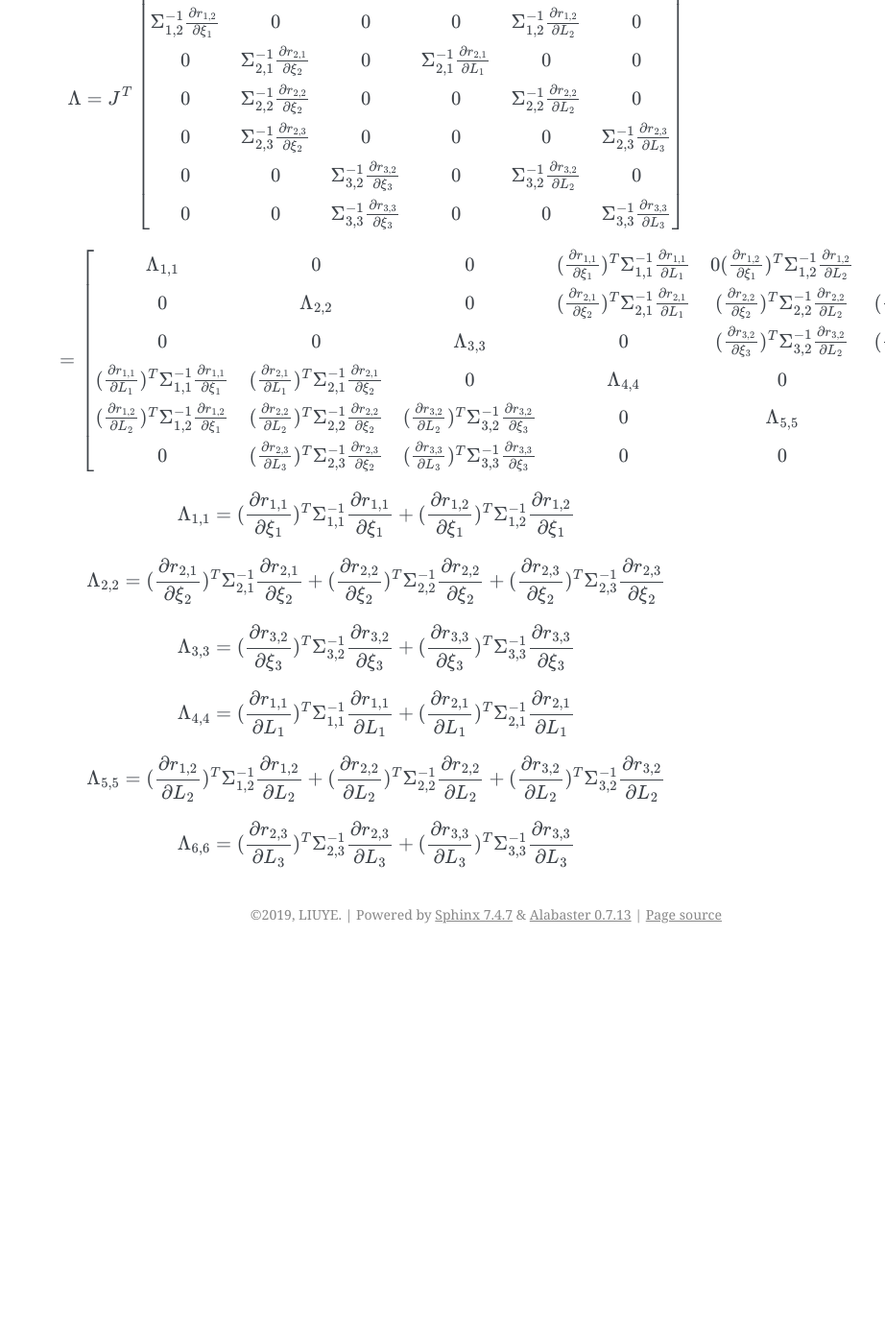
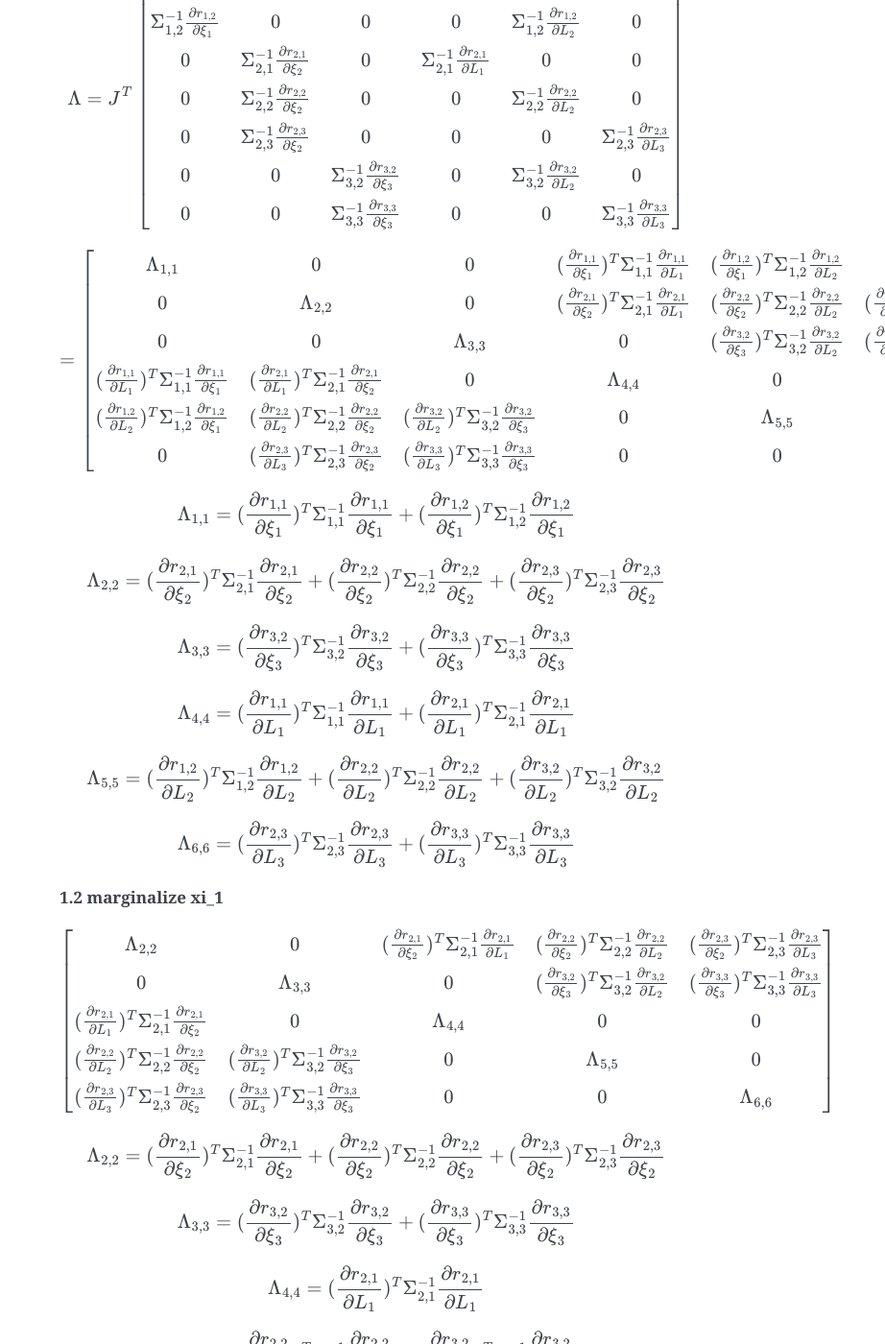
Before and after one commit to gggliuye/VIO, a Sphinx documentation site: the page built from docs/deepblue/VIO.rst, in a window 1280 px wide and 1400 px high, scrolled down 1644 px. Shown: the whole window at 96% size, without its empty margins (358-1280 px from the left). Built offline with Sphinx 7.4.7, drawn with Linux system fonts in a browser that asks for light colours; before the commit the page ends 2636 px from its top, so only the background shows below that; some of the changed text lies outside the part shown.

Commit message:
Update VIO.rst

```diff
--- a/docs/deepblue/VIO.rst
+++ b/docs/deepblue/VIO.rst
@@ -112,3 +112,32 @@ With the expression of the non linear problem :
 
 .. math::
     \Lambda_{6,6} = (\frac{\partial r_{2,3}}{\partial L_{3}})^{T}\Sigma_{2,3}^{-1}\frac{\partial r_{2,3}}{\partial L_{3}} + (\frac{\partial r_{3,3}}{\partial L_{3}})^{T}\Sigma_{3,3}^{-1}\frac{\partial r_{3,3}}{\partial L_{3}}
+
+
+**1.2 marginalize xi_1**
+
+
+.. math::
+    \begin{bmatrix}
+    \Lambda_{2,2} & 0 & (\frac{\partial r_{2,1}}{\partial \xi_{2}})^{T}\Sigma_{2,1}^{-1}\frac{\partial r_{2,1}}{\partial L_{1}} & (\frac{\partial r_{2,2}}{\partial \xi_{2}})^{T}\Sigma_{2,2}^{-1}\frac{\partial r_{2,2}}{\partial L_{2}} & (\frac{\partial r_{2,3}}{\partial \xi_{2}})^{T}\Sigma_{2,3}^{-1}\frac{\partial r_{2,3}}{\partial L_{3}} \\
+    0 & \Lambda_{3,3} & 0 & (\frac{\partial r_{3,2}}{\partial \xi_{3}})^{T}\Sigma_{3,2}^{-1}\frac{\partial r_{3,2}}{\partial L_{2}} & (\frac{\partial r_{3,3}}{\partial \xi_{3}})^{T}\Sigma_{3,3}^{-1}\frac{\partial r_{3,3}}{\partial L_{3}} \\
+    (\frac{\partial r_{2,1}}{\partial L_{1}})^{T}\Sigma_{2,1}^{-1}\frac{\partial r_{2,1}}{\partial \xi_{2}} & 0 & \Lambda_{4,4} & 0 & 0  \\
+    (\frac{\partial r_{2,2}}{\partial L_{2}})^{T}\Sigma_{2,2}^{-1}\frac{\partial r_{2,2}}{\partial \xi_{2}} & (\frac{\partial r_{3,2}}{\partial L_{2}})^{T}\Sigma_{3,2}^{-1}\frac{\partial r_{3,2}}{\partial \xi_{3}} & 0 & \Lambda_{5,5} & 0 \\
+    (\frac{\partial r_{2,3}}{\partial L_{3}})^{T}\Sigma_{2,3}^{-1}\frac{\partial r_{2,3}}{\partial \xi_{2}} & (\frac{\partial r_{3,3}}{\partial L_{3}})^{T}\Sigma_{3,3}^{-1}\frac{\partial r_{3,3}}{\partial \xi_{3}} & 0 & 0 & \Lambda_{6,6}
+    \end{bmatrix}
+
+.. math::
+    \Lambda_{2,2} =  (\frac{\partial r_{2,1}}{\partial \xi_{2}})^{T}\Sigma_{2,1}^{-1}\frac{\partial r_{2,1}}{\partial \xi_{2}} + (\frac{\partial r_{2,2}}{\partial \xi_{2}})^{T}\Sigma_{2,2}^{-1}\frac{\partial r_{2,2}}{\partial \xi_{2}} + (\frac{\partial r_{2,3}}{\partial \xi_{2}})^{T}\Sigma_{2,3}^{-1}\frac{\partial r_{2,3}}{\partial \xi_{2}}
+
+.. math::
+    \Lambda_{3,3} = (\frac{\partial r_{3,2}}{\partial \xi_{3}})^{T}\Sigma_{3,2}^{-1}\frac{\partial r_{3,2}}{\partial \xi_{3}} + (\frac{\partial r_{3,3}}{\partial \xi_{3}})^{T}\Sigma_{3,3}^{-1}\frac{\partial r_{3,3}}{\partial \xi_{3}}
+
+.. math::
+    \Lambda_{4,4} = (\frac{\partial r_{2,1}}{\partial L_{1}})^{T}\Sigma_{2,1}^{-1}\frac{\partial r_{2,1}}{\partial L_{1}}
+
+
+.. math::
+    \Lambda_{5,5} = (\frac{\partial r_{2,2}}{\partial L_{2}})^{T}\Sigma_{2,2}^{-1}\frac{\partial r_{2,2}}{\partial L_{2}} + (\frac{\partial r_{3,2}}{\partial L_{2}})^{T}\Sigma_{3,2}^{-1}\frac{\partial r_{3,2}}{\partial L_{2}}
+
+.. math::
+    \Lambda_{6,6} = (\frac{\partial r_{2,3}}{\partial L_{3}})^{T}\Sigma_{2,3}^{-1}\frac{\partial r_{2,3}}{\partial L_{3}} + (\frac{\partial r_{3,3}}{\partial L_{3}})^{T}\Sigma_{3,3}^{-1}\frac{\partial r_{3,3}}{\partial L_{3}}
```
Also changed, not shown: other parts of docs/deepblue/VIO.rst (+1 -1 lines).
